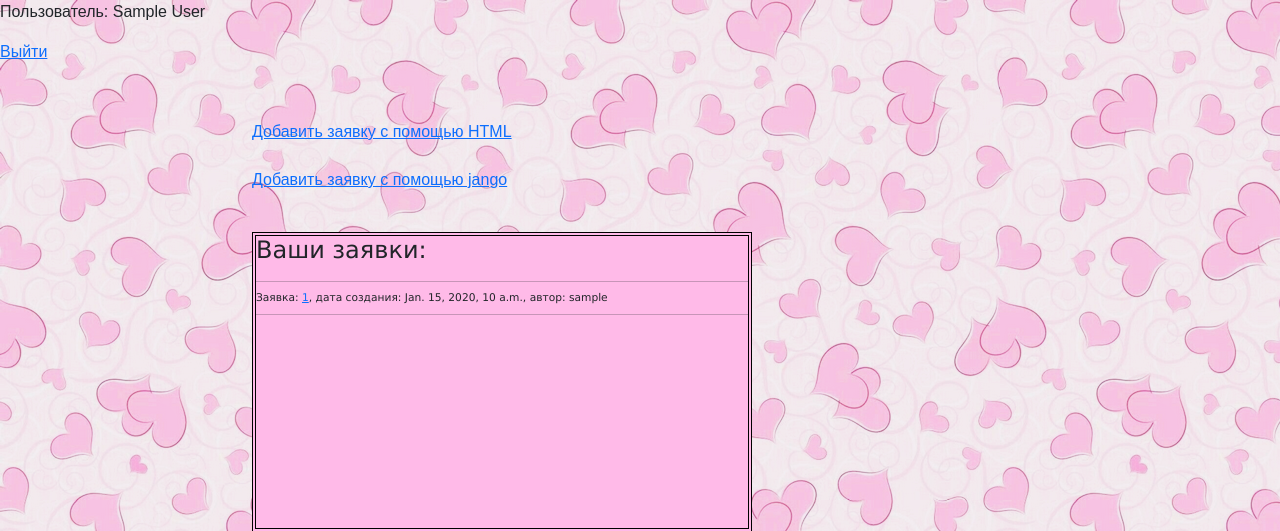
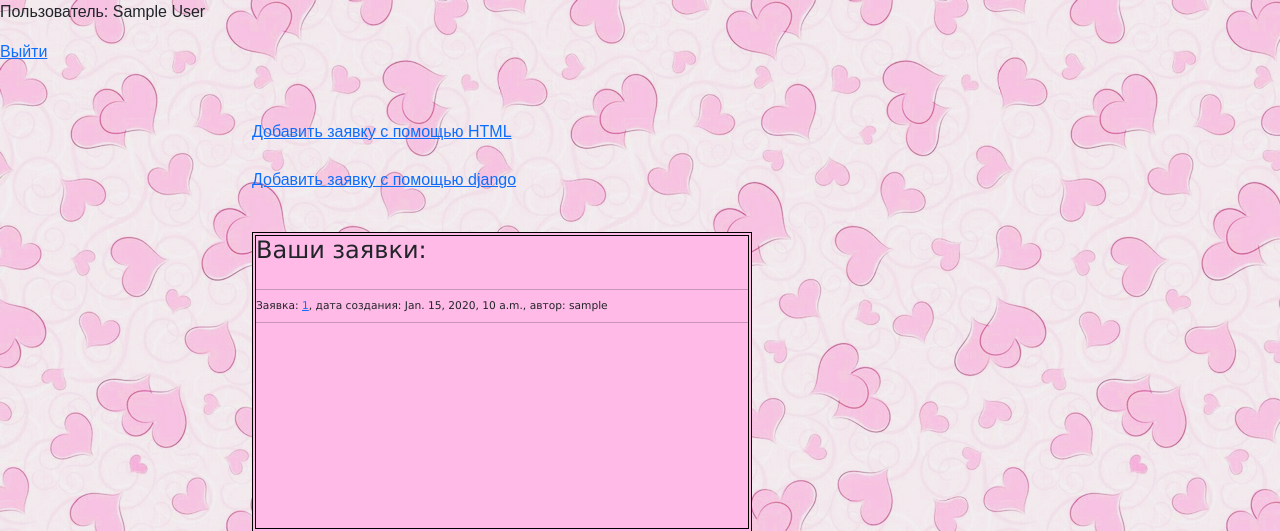
Before and after one commit to AtlantisOne/web_statement_firewall, a Django app: page / in a window 1280 px wide. Shown: the top 531 px of the page. Run offline with Django 3.2, Linux system fonts and the light colour scheme; a user stored in the database is signed in; tables that the repository leaves empty hold one stand-in row (values such as "Sample post").

Commit message:
//fix errors on templates

```diff
--- a/web_statement/main/urls.py
+++ b/web_statement/main/urls.py
@@ -4,8 +4,7 @@ from . import views
 urlpatterns = [
     path('', views.user_bids, name='home'),
     path('about/', views.about, name='about'),
-    path('test/', views.test, name='test'),
-    path('create_jango/', views.create_jango, name='create_jango'),
+    path('create_django/', views.create_django, name='create_django'),
     path('create_html/', views.create_html, name='create_html'),
     path('<int:pk>/', views.Bid_detail.as_view(), name='bid_detail'),
     path('<int:pk>/edit', views.Bid_edit.as_view(), name='bid_edit'),
--- a/web_statement/main/views.py
+++ b/web_statement/main/views.py
@@ -13,13 +13,8 @@ def index(request):
 def about(request):
     return render(request, 'main/about.html')
 
-
-def test(request):
-    return render(request, 'main/test.html')
-
-
 @login_required
-def create_jango(request):
+def create_django(request):
     error_bid = ''
     complete_bid = ''
     current_user = request.user.id
@@ -37,7 +32,7 @@ def create_jango(request):
         'complete_bid': complete_bid,
         'current_user': current_user
     }
-    return render(request, 'main/create_jango.html', data)
+    return render(request, 'main/create_django.html', data)
 
 
 @login_required
@@ -75,7 +70,6 @@ def user_bids(request):
         }
     return render(request, 'main/index.html', context)
 
-
 class Bid_detail(DetailView):
     model = Bid
     template_name = 'main/bid_detail.html'
@@ -83,8 +77,7 @@ class Bid_detail(DetailView):
 
 class Bid_edit(UpdateView):
     model = Bid
-    template_name = 'main/create_jango.html'
-    # fields = ['num_bid']
+    template_name = 'main/create_django.html'
     form_class = BidForm
 
 class Bid_delete(DeleteView):
@@ -92,6 +85,7 @@ class Bid_delete(DeleteView):
     success_url = '/'
     context_object_name = 'bid_delete'
     template_name = 'main/bid_delete.html'
+
 # class LoginView(View):
 #     def get(self, request, *args, **kwargs):
 #         form = LoginForm(request.POST or None)
--- a/web_statement/templates/main/bid_delete.html
+++ b/web_statement/templates/main/bid_delete.html
@@ -1,6 +1,7 @@
 {% extends 'main/layout.html' %}
 {% block title %}Удаление {{ bid_delete.num_bid }}{% endblock %}
 {% block content %}
+{% if request.user.is_authenticated %}
 <div class="container">
     <form method="post">
         {% csrf_token %}
@@ -13,4 +14,8 @@
 
 
 </div>
+{% else %}
+    <p>Пожалуйста, войдите в систему.</p>
+    <p><a href="{% url 'login' %}">Войти</a></p>
+{% endif %}
 {% endblock %}
--- a/web_statement/templates/main/index.html
+++ b/web_statement/templates/main/index.html
@@ -5,7 +5,7 @@
 
             {% if user.is_authenticated %}
                 <a href="{% url 'create_html' %}">Добавить заявку c помощью HTML</a><br><br>
-                <a href="{% url 'create_jango' %}">Добавить заявку c помощью jango</a>
+                <a href="{% url 'create_django' %}">Добавить заявку c помощью django</a>
             {% else %}
                 <p>Пожалуйста, войдите в систему.</p>
                 <p><a href="{% url 'login' %}">Войти</a></p>
@@ -13,6 +13,7 @@
 
                 <div class="user_bisd_div">
                     <h4>Ваши заявки:</h4>
+                    <br>
                     <hr>
                     {% if posts %}
                         {% for el in posts %}
```
Also changed, not shown: web_statement/templates/main/bid_detail.html (+6 -1 lines), web_statement/templates/main/create_django.html (renamed from web_statement/templates/main/create_jango.html).
